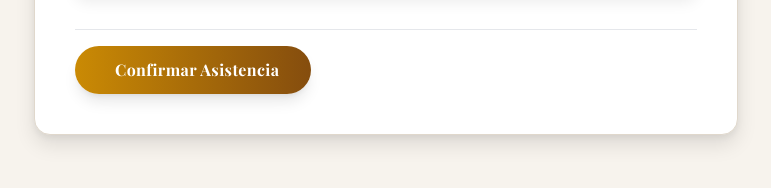
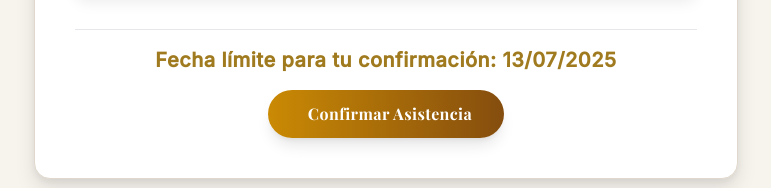
Before and after one commit to 9549552895/mi-boda-karen-fabian, a plain HTML site: page index.html in a window 1280 px wide. Shown: the part 3628-3816 px from the top of the page, without its empty margins (254-1025 px from the left). Drawn offline with nearby package versions, Linux system fonts and the light colour scheme; no server answers; some icons are missing.

Commit message:
Add files via upload
con fecha limite

```diff
--- a/index.html
+++ b/index.html
@@ -515,12 +515,15 @@
         </div>
 
         <!-- Sección RSVP -->
-        <div id="rsvpSection" class="mt-8 pt-4 border-t border-gray-200 fade-in-up">
+        <div id="rsvpSection" class="mt-8 pt-4 border-t border-gray-200 fade-in-up flex flex-col items-center">
+            <p id="rsvpDeadlineText" class="golden-text font-bold text-lg md:text-xl tracking-wide mb-4 text-center">
+                Fecha límite para tu confirmación: 13/07/2025
+            </p>
             <button id="showRsvpFormButton"
                     class="inline-block bg-gradient-to-r from-yellow-600 to-yellow-800 text-white font-semibold py-3 px-8 rounded-full shadow-lg hover:shadow-xl transform hover:scale-105 active:scale-95 transition-all duration-300 display-font tracking-wide">
                 <i class="ph ph-check-circle-fill mr-2"></i> <span id="confirmAttendanceText">Confirmar Asistencia</span>
             </button>
-            <div id="rsvpFormContainer" class="hidden mt-6 text-left">
+            <div id="rsvpFormContainer" class="hidden mt-6 text-left w-full">
                 <form id="rsvpForm" class="space-y-4">
                     <div>
                         <label for="guestName" id="rsvpGuestNameLabel" class="block text-gray-700 text-sm font-bold mb-2">
@@ -629,6 +632,7 @@
                 guestbookSignerLabel: "Tu Nombre:",
                 signGuestbookText: "Firmar Libro",
                 confirmAttendanceText: "Confirmar Asistencia",
+                rsvpDeadlineText: "Fecha límite para tu confirmación: 13/07/2025", // New translation
                 rsvpGuestNameLabel: "Tu Nombre Completo:",
                 numAdultsLabel: "¿Cuántos adultos asistirán?",
                 numMinorsLabel: "¿Cuántos menores (niños) asistirán?",
@@ -697,6 +701,7 @@
                 guestbookSignerLabel: "Your Name:",
                 signGuestbookText: "Sign Guestbook",
                 confirmAttendanceText: "Confirm Attendance",
+                rsvpDeadlineText: "RSVP deadline: 07/13/2025", // New translation
                 rsvpGuestNameLabel: "Your Full Name:",
                 numAdultsLabel: "How many adults will attend?",
                 numMinorsLabel: "How many minors (children) will attend?",
@@ -777,6 +782,7 @@
             document.getElementById('guestbookSignerLabel').textContent = translations[lang].guestbookSignerLabel;
             document.getElementById('signGuestbookBtn').querySelector('span').textContent = translations[lang].signGuestbookText;
             document.getElementById('confirmAttendanceText').textContent = translations[lang].confirmAttendanceText;
+            document.getElementById('rsvpDeadlineText').textContent = translations[lang].rsvpDeadlineText; // New line for deadline text
             document.getElementById('rsvpGuestNameLabel').textContent = translations[lang].rsvpGuestNameLabel;
             document.getElementById('numAdultsLabel').textContent = translations[lang].numAdultsLabel;
             document.getElementById('numMinorsLabel').textContent = translations[lang].numMinorsLabel;
```
